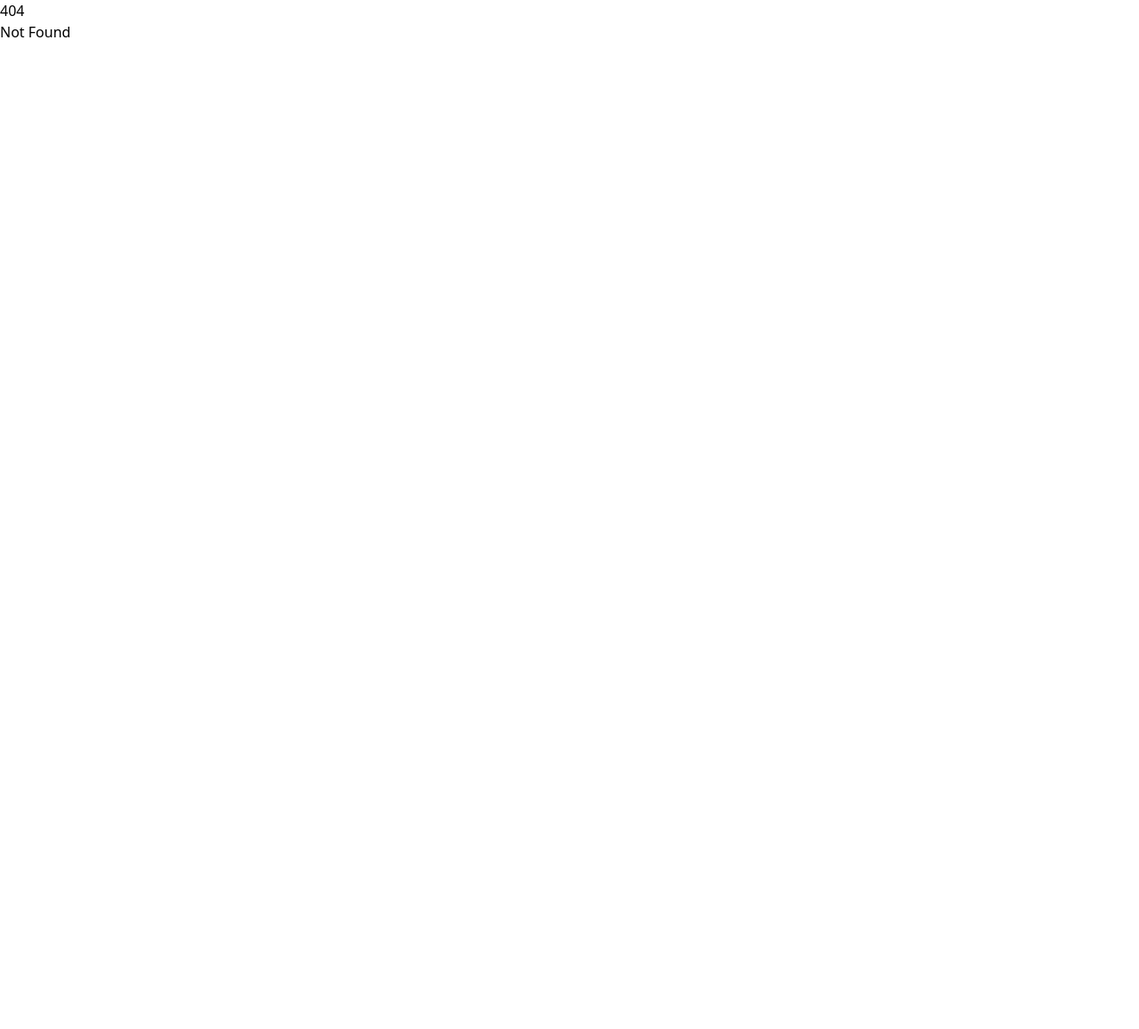
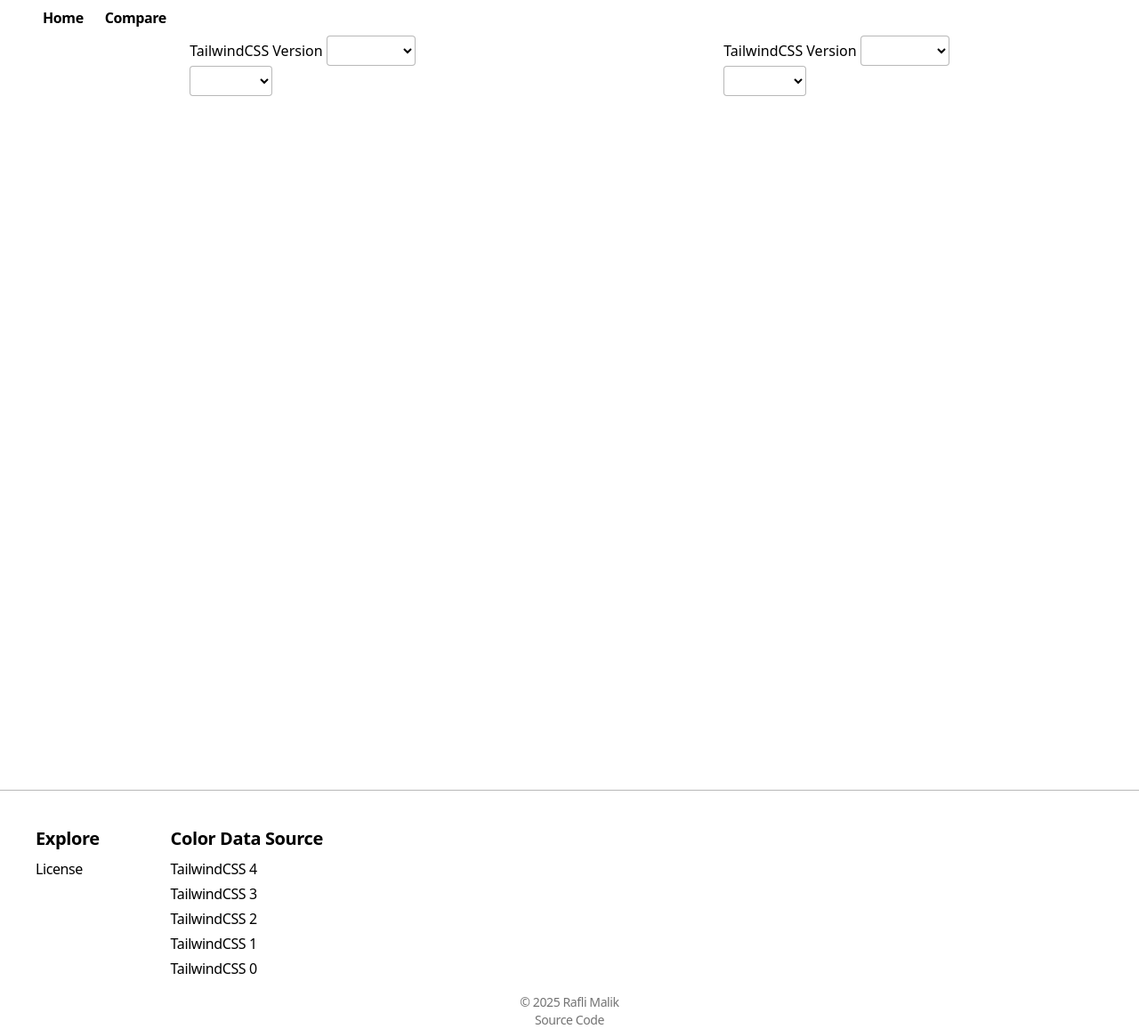
Before and after one commit to RMalik777/Tailwind-Color, a SvelteKit app: page /compare in a window 1280 px wide. Before the commit this address had no page. Shown: the whole page at 89% size. Before the commit the page ends 800 px from the top, so only its background shows below. Built offline with nearby package versions, Linux system fonts and the light colour scheme.

Commit message:
feat: add comparator

```diff
--- /dev/null
+++ b/src/lib/components/footer.svelte
@@ -0,0 +1,83 @@
+<script lang="ts">
+	const section = [
+		{
+			name: "Explore",
+			items: [
+				{
+					name: "License",
+					url: "/license",
+					blank: false,
+				},
+			],
+		},
+		{
+			name: "Color Data Source",
+			items: [
+				{
+					name: "TailwindCSS 4",
+					url: "https://github.com/tailwindlabs/tailwindcss/blob/c7d368b3c42de46e44b17c71d3bf9a9c6b3bc5cb/packages/tailwindcss/theme.css",
+					blank: true,
+				},
+				{
+					name: "TailwindCSS 3",
+					url: "https://github.com/tailwindlabs/tailwindcss/blob/89f0f54751639db11affc4f60592002ef14c7ed6/src/public/colors.js",
+					blank: true,
+				},
+				{
+					name: "TailwindCSS 2",
+					url: "https://github.com/tailwindlabs/tailwindcss/blob/ee87fed11376b2d23778ca2cb8ea99108416a734/colors.js",
+					blank: true,
+				},
+				{
+					name: "TailwindCSS 1",
+					url: "https://github.com/tailwindlabs/tailwindcss/blob/8f3dbfe7a8be54c2afff46492dbf884c461ffa97/stubs/defaultConfig.stub.js",
+					blank: true,
+				},
+				{
+					name: "TailwindCSS 0",
+					url: "https://github.com/tailwindlabs/tailwindcss/blob/66e4d1b3192e8013df336c7dff61f561243bd423/defaultConfig.stub.js",
+					blank: true,
+				},
+			],
+		},
+	];
+</script>
+
+<footer class="mt-12 flex w-full flex-col border-t border-neutral-500/50 tracking-tight">
+	<div
+		class="mx-2 flex flex-col items-start justify-start gap-2 pt-6 sm:mx-4 sm:flex-row sm:gap-10 md:mx-6 md:gap-12 lg:mx-8 lg:gap-16 xl:mx-10 xl:gap-20"
+	>
+		{#each section as item (item.name)}
+			<section class="flex flex-col gap-2 pt-4">
+				<h2 class="text-xl font-semibold">{item.name}</h2>
+				<ul class="flex flex-col gap-1">
+					{#each item.items as subItem (subItem.url)}
+						<li>
+							<a
+								href={subItem.url}
+								target={subItem.blank ? "_blank" : ""}
+								rel={subItem.blank ? "noopener noreferrer" : ""}
+								class="duration-200 hover:text-purple-600 hover:underline focus-visible:text-purple-600 focus-visible:underline"
+								>{subItem.name}</a
+							>
+						</li>
+					{/each}
+				</ul>
+			</section>
+		{/each}
+	</div>
+	<a
+		href="http://raflimalik.com"
+		target="_blank"
+		rel="noopener noreferrer"
+		class="mt-4 self-center text-sm text-neutral-500 hover:text-neutral-600 hover:underline focus-visible:text-neutral-600 focus-visible:underline"
+	>
+		&copy; 2025 Rafli Malik
+	</a>
+	<a
+		href="https://github.com/RMalik777/Tailwind-Color"
+		target="_blank"
+		class="self-center text-sm text-neutral-500 hover:text-neutral-600 hover:underline focus-visible:text-neutral-600 focus-visible:underline"
+		>Source Code</a
+	>
+</footer>
--- /dev/null
+++ b/src/lib/components/nav.svelte
@@ -0,0 +1,26 @@
+<script lang="ts">
+	const link = [
+		{
+			name: "Home",
+			url: "/",
+		},
+		{
+			name: "Compare",
+			url: "/compare",
+		},
+	];
+</script>
+
+<nav class="flex w-full items-center px-4 py-2 sm:px-6 lg:px-8 xl:px-10">
+	<ul class="*:font-lg flex gap-2">
+		{#each link as item (item.url)}
+			<li class="font-semibold tracking-tight">
+				<a
+					href={item.url}
+					class="rounded px-2 py-1 duration-200 ease-out hover:bg-violet-500/10 hover:text-violet-500 focus-visible:bg-violet-500/10 focus-visible:text-violet-500"
+					>{item.name}
+				</a>
+			</li>
+		{/each}
+	</ul>
+</nav>
--- a/src/routes/+layout.svelte
+++ b/src/routes/+layout.svelte
@@ -3,6 +3,9 @@
 	import "@fontsource-variable/jetbrains-mono";
 	import "../app.css";
 	import { Toaster } from "svelte-sonner";
+
+	import Footer from "$lib/components/footer.svelte";
+	import Nav from "$lib/components/nav.svelte";
 
 	let { children } = $props();
 </script>
@@ -12,5 +15,7 @@
 	<meta name="description" content="A website showing all available TailwindCSS color" />
 </svelte:head>
 
+<Nav />
 {@render children()}
+<Footer />
 <Toaster />
--- a/src/routes/+page.svelte
+++ b/src/routes/+page.svelte
@@ -50,7 +50,7 @@
 	});
 </script>
 
-<main class="mx-auto flex flex-col gap-4 sm:mx-4 md:mx-6 lg:mx-8 xl:mx-10">
+<main class="mx-2 flex flex-col gap-4 sm:mx-4 md:mx-6 lg:mx-8 xl:mx-10">
 	<div class="flex flex-col gap-2">
 		<div>
 			<label for="version">TailwindCSS Version</label>
--- /dev/null
+++ b/src/routes/compare/+page.svelte
@@ -0,0 +1,187 @@
+<script lang="ts">
+	import { browser } from "$app/environment";
+
+	import { colorV4, colorV3, colorV2, colorV1, colorV0 } from "$lib/data/color";
+
+	const versionOptions = [
+		{
+			name: "Version 4",
+			value: "V4",
+		},
+		{
+			name: "Version 3",
+			value: "V3",
+		},
+		{
+			name: "Version 2",
+			value: "V2",
+		},
+		{
+			name: "Version 1",
+			value: "V1",
+		},
+		{
+			name: "Version 0",
+			value: "V0",
+		},
+	];
+
+	let leftVersion = $state(browser ? localStorage.getItem("leftVersion") : "");
+	const leftColorOptions = $derived.by(() => {
+		switch (leftVersion) {
+			case "V0":
+				return colorV0;
+			case "V1":
+				return colorV1;
+			case "V2":
+				return colorV2;
+			case "V3":
+				return colorV3;
+			default:
+				return colorV4;
+		}
+	});
+	let leftColor = $state(browser ? localStorage.getItem("leftColor") : "");
+	const leftChoice = $derived(leftColorOptions.find((color) => color.color === leftColor)?.range);
+	let leftShade = $state(browser ? localStorage.getItem("leftShade") : "");
+	const leftSelectedColor = $derived(
+		leftChoice?.find((color) => color.shade.toString() === leftShade),
+	);
+
+	let rightVersion = $state(browser ? localStorage.getItem("rightVersion") : "");
+	const rightColorOptions = $derived.by(() => {
+		switch (rightVersion) {
+			case "V0":
+				return colorV0;
+			case "V1":
+				return colorV1;
+			case "V2":
+				return colorV2;
+			case "V3":
+				return colorV3;
+			default:
+				return colorV4;
+		}
+	});
+	let rightColor = $state(browser ? localStorage.getItem("rightColor") : "");
+	const rightChoice = $derived(
+		rightColorOptions.find((color) => color.color === rightColor)?.range,
+	);
+	let rightShade = $state(browser ? localStorage.getItem("rightShade") : "");
+	const rightSelectedColor = $derived(
+		rightChoice?.find((color) => color.shade.toString() === rightShade),
+	);
+</script>
+
+<main class="mx-2 h-dvh sm:mx-4 md:mx-6 lg:mx-8 xl:mx-10">
+	<section
+		class="flex h-full w-full flex-row justify-between *:flex *:h-full *:w-full *:flex-col *:items-center *:justify-center"
+	>
+		<div class="left">
+			<div>
+				<div>
+					<label for="leftVersion">TailwindCSS Version</label>
+					<select
+						name="leftVersion"
+						id="leftVersion"
+						placeholder="Version"
+						class="rounded border border-neutral-500/50 bg-white p-1"
+						bind:value={leftVersion}
+						onchange={() => localStorage.setItem("leftVersion", leftVersion ?? "")}
+					>
+						{#each versionOptions as option (option.value)}
+							<option value={option.value}>{option.name}</option>
+						{/each}
+					</select>
+				</div>
+				<select
+					name=""
+					id=""
+					class="rounded border border-neutral-500/50 bg-white p-1 capitalize"
+					bind:value={leftColor}
+					onchange={() => localStorage.setItem("leftColor", leftColor ?? "")}
+				>
+					{#each leftColorOptions as option (option.color)}
+						<option value={option.color} class="capitalize">{option.color}</option>
+					{/each}
+				</select>
+				{#if leftChoice}
+					<select
+						name=""
+						id=""
+						class="rounded border border-neutral-500/50 bg-white p-1 capitalize"
+						bind:value={leftShade}
+						onchange={() => localStorage.setItem("leftShade", leftShade ?? "")}
+					>
+						{#each leftChoice as option (option.shade)}
+							<option value={option.shade.toString()} class="capitalize"
+								>{leftVersion === "V0"
+									? option.name.replace(leftColor + "-", "")
+									: option.shade}</option
+							>
+						{/each}
+					</select>
+				{/if}
+			</div>
+			<div
+				class="h-full w-full"
+				style="background-color: {leftVersion === 'V4'
+					? leftSelectedColor?.oklch.long
+					: leftSelectedColor?.hex.long}"
+			></div>
+		</div>
+
+		<div class="right">
+			<div>
+				<div>
+					<label for="rightVersion">TailwindCSS Version</label>
+					<select
+						name="rightVersion"
+						id="rightVersion"
+						class="rounded border border-neutral-500/50 bg-white p-1"
+						bind:value={rightVersion}
+						onchange={() => localStorage.setItem("rightVersion", rightVersion ?? "")}
+					>
+						{#each versionOptions as option (option.value)}
+							<option value={option.value.toString()}>{option.name}</option>
+						{/each}
+					</select>
+				</div>
+				<select
+					name=""
+					id=""
+					class="rounded border border-neutral-500/50 bg-white p-1 capitalize"
+					bind:value={rightColor}
+					onclick={() => localStorage.setItem("rightColor", rightColor ?? "")}
+				>
+					{#each rightColorOptions as option (option.color)}
+						<option value={option.color} class="capitalize">{option.color}</option>
+					{/each}
+				</select>
+				{#if rightChoice}
+					<select
+						name=""
+						id=""
+						class="rounded border border-neutral-500/50 bg-white p-1 capitalize"
+						bind:value={rightShade}
+						onclick={() => localStorage.setItem("rightShade", rightShade ?? "")}
+					>
+						{#each rightChoice as option (option.shade)}
+							<option value={option.shade.toString()} class="capitalize"
+								>{rightVersion === "V0"
+									? option.name.replace(rightColor + "-", "")
+									: option.shade}</option
+							>
+						{/each}
+					</select>
+				{/if}
+			</div>
+			<div
+				class="h-full w-full"
+				style="background-color: {rightVersion === 'V4'
+					? rightSelectedColor?.oklch.long
+					: rightSelectedColor?.hex.long}"
+			></div>
+		</div>
+	</section>
+</main>
--- /dev/null
+++ b/src/routes/license/+page.svelte
@@ -0,0 +1,32 @@
+<script lang="ts">
+	const license = [
+		{
+			name: "TailwindCSS",
+			url: "https://github.com/tailwindlabs/tailwindcss/blob/main/LICENSE",
+		},
+		{
+			name: "Culori",
+			url: "https://github.com/Evercoder/culori/blob/main/LICENSE",
+		},
+	];
+</script>
+
+<main class="flex min-h-dvh flex-col px-4 py-8 sm:px-6 lg:px-8 xl:px-10">
+	<h1 class="py-20 text-4xl font-bold tracking-tight">License</h1>
+
+	<section>
+		<h2 class="text-2xl font-bold">Third Party Code Used</h2>
+		<ul>
+			{#each license as item (item.url)}
+				<li>
+					<a
+						href={item.url}
+						target="_blank"
+						rel="noopener noreferrer"
+						class="text-blue-500 hover:text-blue-600 hover:underline">{item.name}</a
+					>
+				</li>
+			{/each}
+		</ul>
+	</section>
+</main>
```
